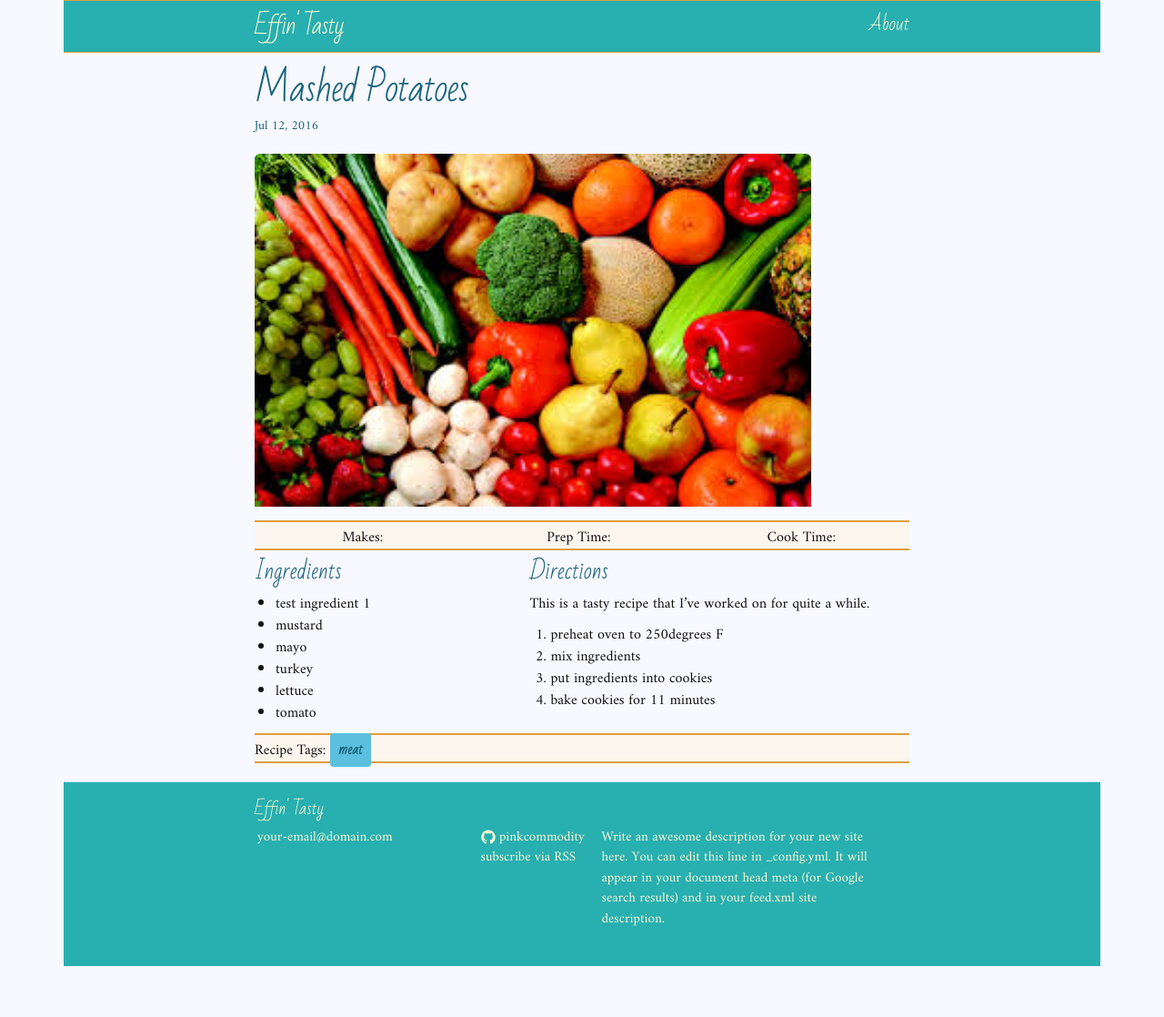
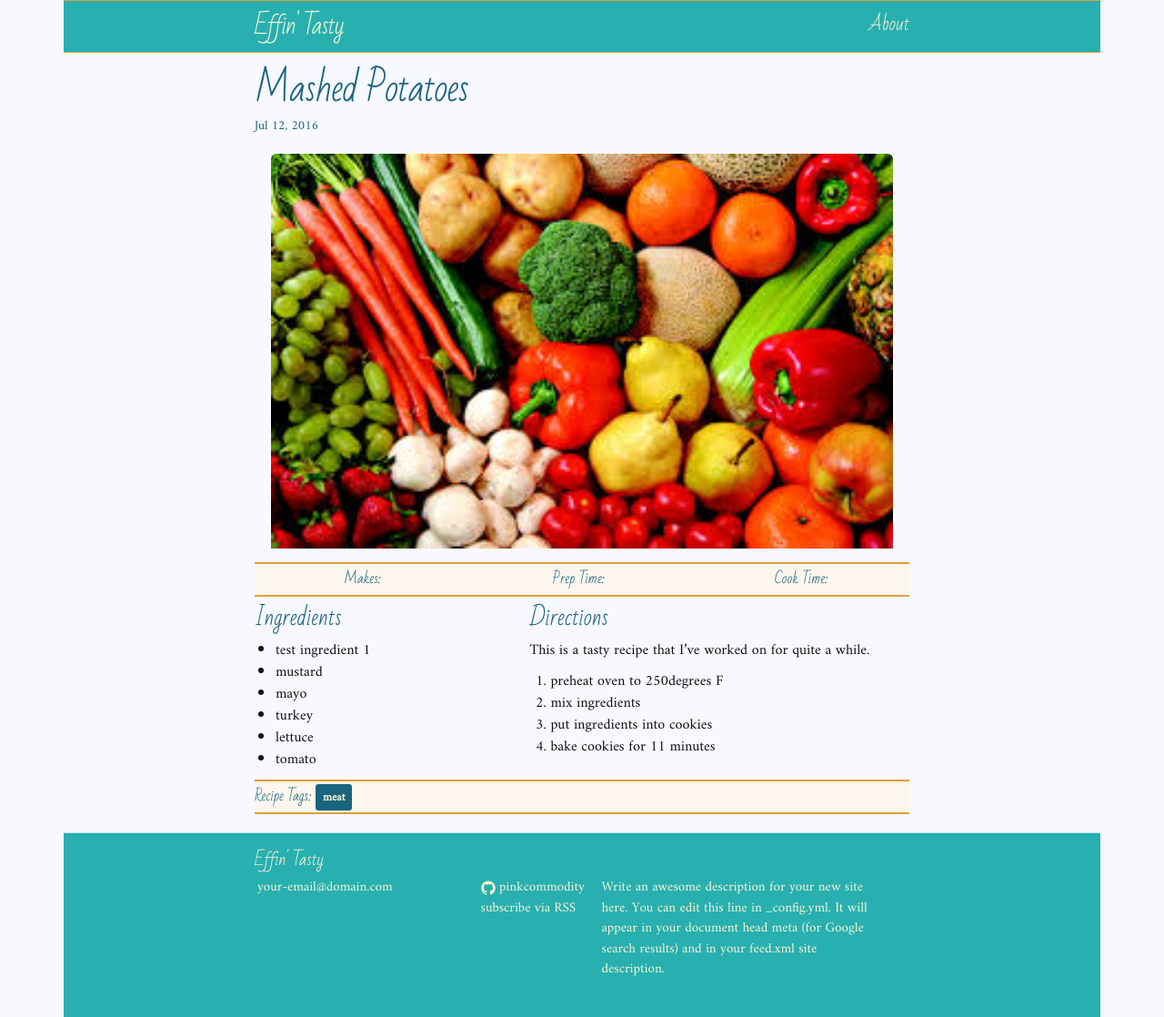
Before and after one commit to tielur/effintasty, a Jekyll site: the page built from recipes/sides/_posts/2016-07-12-sides-mashedpotatoes.markdown, in a window 1280 px wide. Shown: the whole page at 91% size. Built offline with Jekyll 4.4.1, drawn with Linux system fonts in a browser that asks for light colours; before the commit the page ends 1062 px from its top, so only the background shows below that.

Commit message:
additional label clean-up for tags and category page clean-up

```diff
--- a/_sass/_base.scss
+++ b/_sass/_base.scss
@@ -47,6 +47,13 @@ img {
 }
 .primaryimage {
     padding-bottom: 15px;
+    width: 95%;
+    height: 95%;
+    margin: 0 auto;
+}
+.about {
+    width: 60%;
+    height: 60%;
 }
 
 
@@ -214,17 +221,7 @@ pre {
         }
     }
 }
-/**
-*Images
-*/
-.primaryimage {
-    width: 85%;
-    height: 85%;
-}
-.about {
-    width: 60%;
-    height: 60%;
-}
+
 /**
 *Homepage Formatting
 */
@@ -281,6 +278,7 @@ pre {
 }
 .prep {
     padding-top: 5px;
+    padding-bottom: 5px;
     display: inline-block;
     float: left;
     width: 100%;
@@ -293,7 +291,7 @@ pre {
     background-color: $nav-border-light;
     }
 
-.label {
+.labeltext {
     color: $header-title-color;
     font-size: 15px;
     font-family: $special-font-family;
@@ -304,8 +302,10 @@ pre {
 */
 .category-recipe-title {
     padding-top: 15px;
+    padding-bottom: 5px;
     margin-bottom: 5px;
     text-align: center;
+    font-weight: 450;
 }
 .category-recipe-date {
     font-size: 10px;
--- a/_sass/_bootstrap-overrides.scss
+++ b/_sass/_bootstrap-overrides.scss
@@ -6,3 +6,11 @@ a:-webkit-any-link {
     text-decoration: none;
     cursor: auto;
 }
+.label-info {
+    background-color: $meta-color;
+}
+.label {
+	color: $brand-color;
+    padding-top: 0.3em;
+    font-size: 80%;
+}
```
Also changed, not shown: _layouts/category_index.html (+5 -3 lines).
